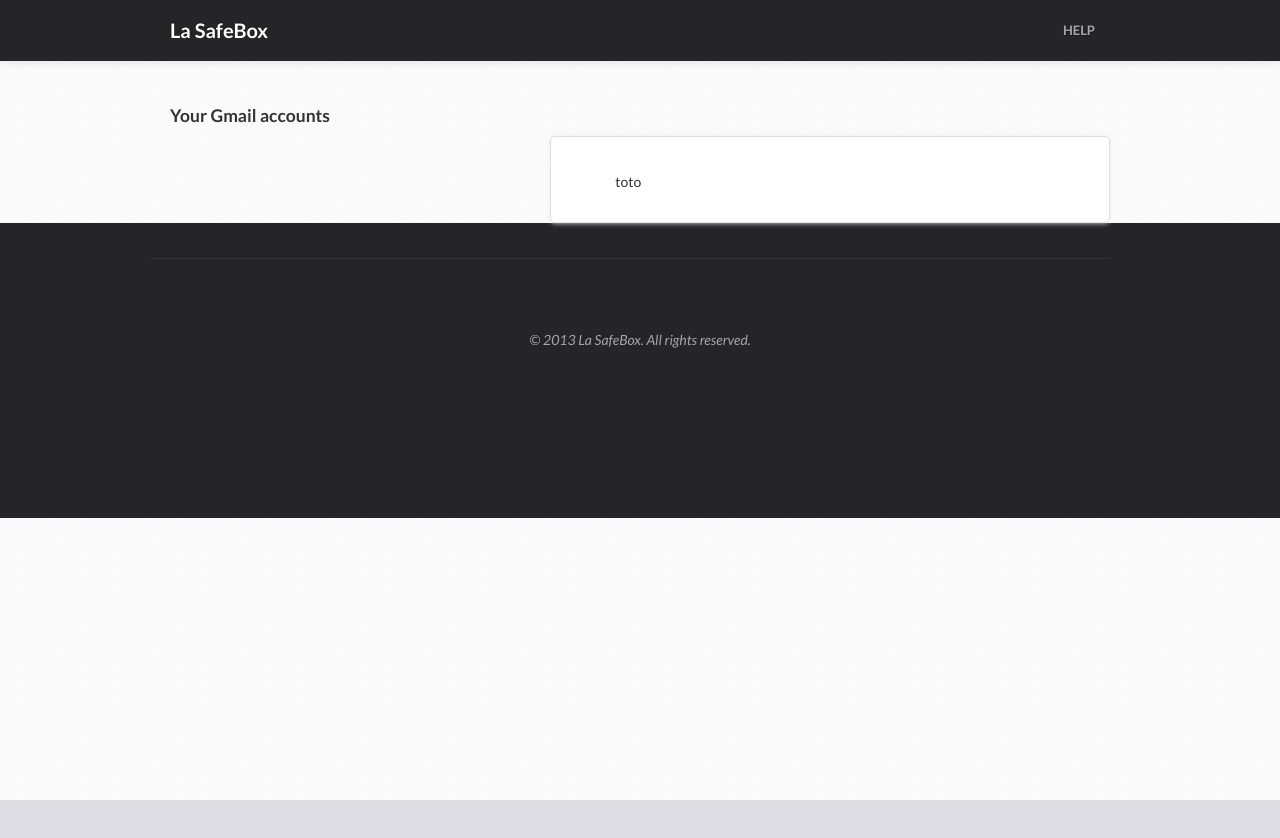
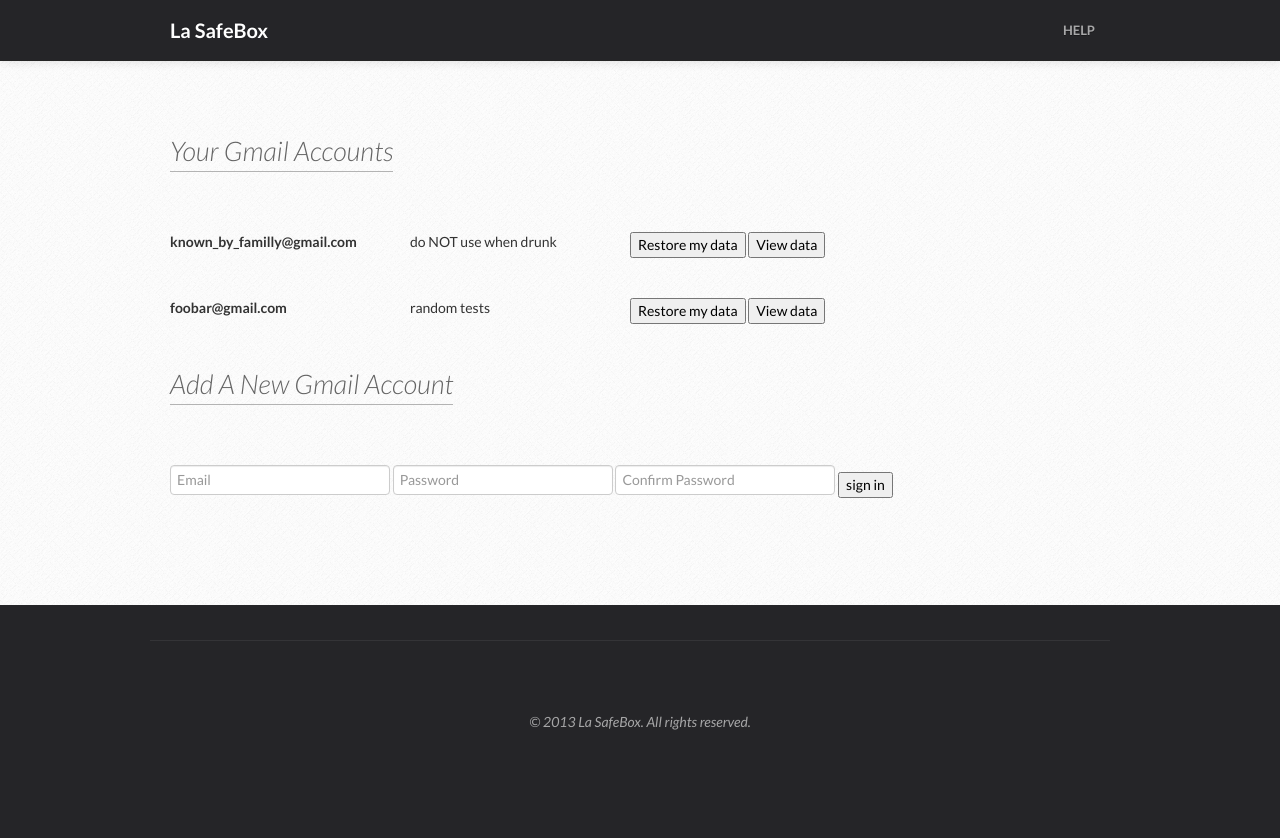
Before and after one commit to hexapode/cloudbox, a website: page box/template/google-gmail-create.hbs in a window 1280 px wide. Before the commit the page ends 800 px from the top, so only its background shows below. Drawn offline with nearby package versions, Linux system fonts and the light colour scheme; files that its build step writes are made by us from their sources.

Commit message:
page liste des account gmail

```diff
--- a/box/template/google-gmail-create.hbs
+++ b/box/template/google-gmail-create.hbs
@@ -13,7 +13,7 @@
     <link href='http://fonts.googleapis.com/css?family=Lato:300,400,700,900,300italic,400italic,700italic,900italic' rel='stylesheet' type='text/css'>
 
     <link rel="stylesheet" type="text/css" href="/css/lib/animate.css" media="screen, projection">
-    <link rel="stylesheet" href="/css/sign-in.css" type="text/css" media="screen" />
+    <link rel="stylesheet" href="/css/contact.css" type="text/css" media="screen" />
 
     <!--[if lt IE 9]>
       <script src="http://html5shim.googlecode.com/svn/trunk/html5.js"></script>
@@ -58,25 +58,67 @@
       </div>
     </div>
 
-     <div id="sign_in2">
+    <div id="contact">
         <div class="container">
+            <div class="section_header">
+                <h3>Your Gmail Accounts</h3>
+            </div>
 			<div class="row">
-                <div class="span12">
-                    <h4>Your Gmail accounts</h4>
+				<div class="span3"><strong>known_by_familly@gmail.com</strong></div>
+				<div class="span3">do NOT use when drunk</div>
+				<div class="form span3"><form><input type="submit" value="Restore my data"> <input type="submit" value="View data"></form></div>
 			</div>
-
-               <div class="span8 signin_box">
-                    <div class="box">
-                        <div class="box_cont">
-							toto
+			<br />
+			<div class="row">
+				<div class="span3"><strong>foobar@gmail.com</strong></div>
+				<div class="span3">random tests</div>
+				<div class="form span3"><form><input type="submit" value="Restore my data"> <input type="submit" value="View data"></form></div>
 			</div>
+			<br />
+            <div class="section_header">
+                <h3>Add A New Gmail Account</h3>
             </div>
+			<div class="form">
+				<form>
+					<input type="text" placeholder="Email">
+					<input type="text" placeholder="Password">
+					<input type="text" placeholder="Confirm Password">
+					<input type="submit" value="sign in">
+				</form>
 			</div>
 
 			<br />
    			<br />
    			<br />
+   			<br />
+<!--			<div class="row contact">
+                <p>A Paragraph Lorem ipsum dolor sit amet, consectetur adipiscing elit. Quisque at felis nunc. Mauris vel felis est, ac rhoncus felis. Nulla ultricies ultrices pulvinar. Cras scelerisque, nisi eleifend rhoncus placerat, nunc ligula molestie magna, vel porttitor justo eros et libero. Etiam porta massa vel nunc placerat viverra. Duis ultrices, augue a dapibus laoreet, nisl lectus bibendum ligula, non mattis diam purus id leo. Sed suscipit rutrum quam quis accumsan. Pellentesque fringilla volutpat aliquam.</p>
+
+                <form>
+                    <div class="row form">
+                        <div class="span6 box">
+                            <input class="name" type="text" placeholder="Name">
+                            <input class="mail" type="text" placeholder="Email">
+                            <input class="phone" type="text" placeholder="Phone">
                         </div>
+                        <div class="span6 box box_r">
+                            <textarea placeholder="Type a message here..."></textarea>
+                        </div>
+                    </div>
+
+                    <div class="row submit">
+                        <div class="span5 box">
+                            <label class="checkbox">
+                                <input type="checkbox"> Sign up for newsletter
+                            </label>
+                        </div>
+                        <div class="span3 right">
+                            <input type="submit" value="Send your message">
+                        </div>
+                    </div>
+                </form>
+            </div>
+			-->
         </div>
 	</div>
 
```
Lines whose indentation alone changed are shown as unchanged.
